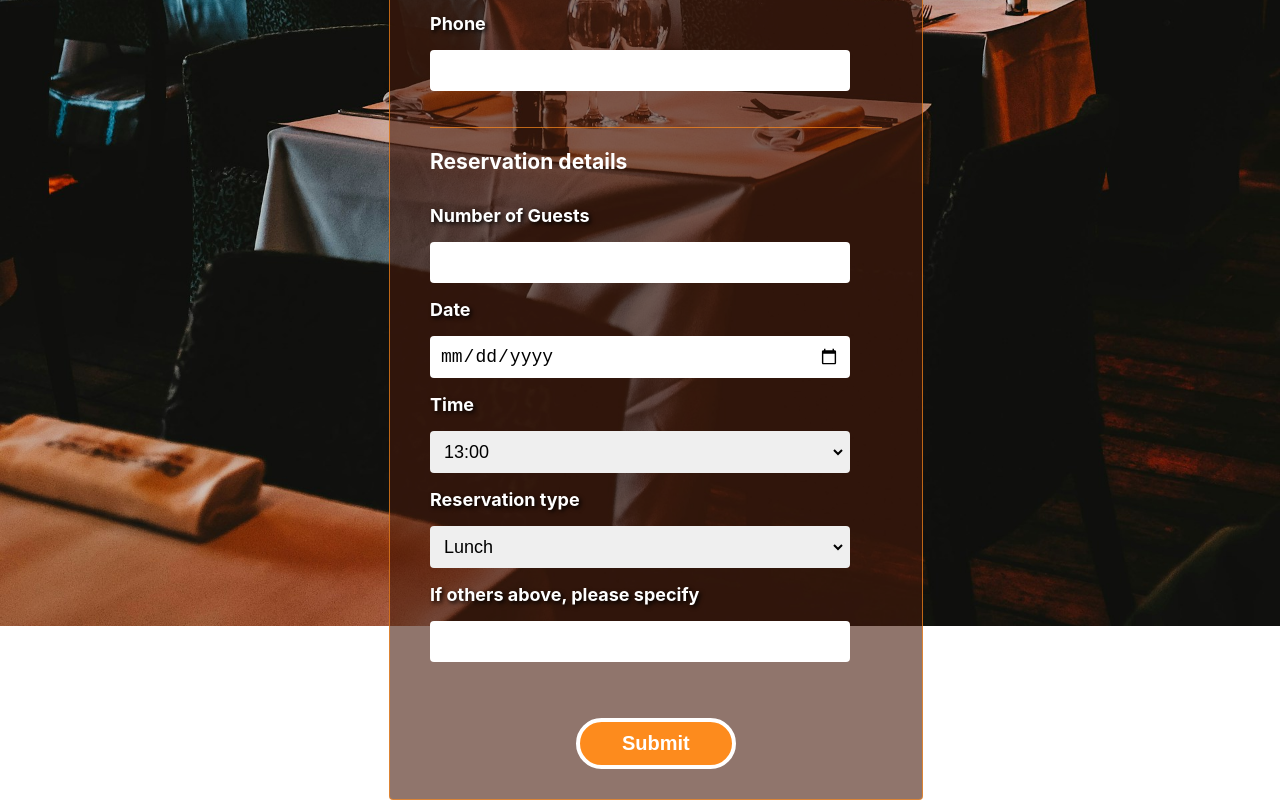
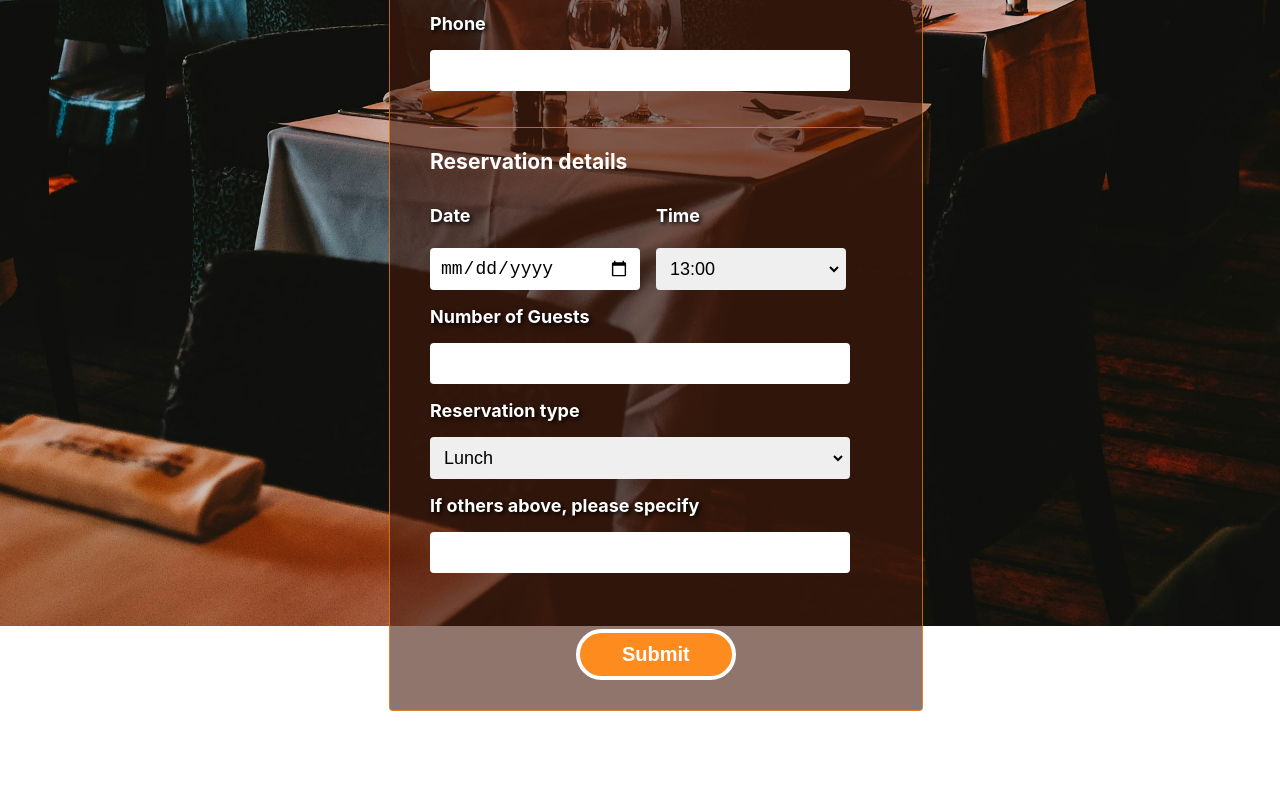
Before and after one commit to primasghar/Form, a React (Vite) app: page / in a window 1280 px wide. Shown: the part 734-1534 px from the top of the page. After the commit the page ends 1445 px from the top, so only its background shows below. Built offline with nearby package versions, Linux system fonts and the light colour scheme.

Commit message:
Added className for Inputs. Applied grid style to date and time and re-arranged it.

```diff
--- a/src/Form/Form.css
+++ b/src/Form/Form.css
@@ -38,7 +38,7 @@
     text-shadow: 2px 2px 4px #000000;
 }
 
-input, .optionVal{
+.inputs, .optionVal, .dateInput, .timeVal{
     font-size: 18px;
     font-weight: 500;
     border: 4px solid transparent;
@@ -47,11 +47,27 @@ input, .optionVal{
     margin: 6px 0;
 }
 
-input {
+.inputs {
     width: 400px;
 }
+
 .optionVal {
     width: 420px;
+}
+
+.dateTime {
+    display: grid;
+    grid-template-columns: 1fr 1fr;
+    grid-template-rows: 21px 1fr;
+    row-gap: 16px;
+}
+
+.dateInput {
+    grid-row: 2;
+}
+
+.dateInput, .timeVal {
+    width: 190px;
 }
 
 .button {
--- a/src/Form/Form.tsx
+++ b/src/Form/Form.tsx
@@ -9,36 +9,39 @@ const Form = () => {
                 <h3 className="subHeading">Personal details </h3>
                 <section className="sectionOne">
                     <label htmlFor="firstname" className="label">First Name</label>
-                    <input type="text" id="firstname"/>
+                    <input className="inputs" type="text" id="firstname"/>
 
                     <label htmlFor="lastname" className="label">Last Name</label>
-                    <input type="text" id="lastname"/>
+                    <input className="inputs" type="text" id="lastname"/>
 
                     <label htmlFor="email" className="label">Email</label>
-                    <input type="text" id="email"/>
+                    <input className="inputs" type="text" id="email"/>
 
                     <label htmlFor="phone" className="label">Phone</label>
-                    <input type="number" id="phone"/>
+                    <input className="inputs" type="number" id="phone"/>
                 </section>
 
                 <section className="sectionTwo">
                     <h3 className="subHeading">Reservation details </h3>
+
+                    <div className="dateTime">
+                        <label htmlFor="date" className="label">Date</label>
+                        <input className="dateInput" type="date" id="date" name="date" max="2024-12-31"/>
+
+                        <label htmlFor="time" className="label">Time</label>
+                        <select className="timeVal" name="time" id="time">
+                            <option value="13:00" className="timeVal">13:00</option>
+                            <option value="15:00" className="timeVal">15:00</option>
+                            <option value="19:00" className="timeVal">19:00</option>
+                            <option value="21:00" className="timeVal">21:00</option>
+                            <option value="23:00" className="timeVal">23:00</option>
+                        </select></div>
+
                     <div className="sectionTwoInputs">
 
                         <label htmlFor="totalGuests" className="label">Number of Guests</label>
-                        <input type="text" id="totalGuests"/>
+                        <input className="inputs" type="text" id="totalGuests"/>
 
-                        <label htmlFor="date" className="label">Date</label>
-                        <input type="date" id="date" name="date" max="2024-12-31"/>
-
-                        <label htmlFor="time" className="label">Time</label>
-                        <select className="optionVal" name="time" id="time">
-                            <option value="13:00" className="optionVal">13:00</option>
-                            <option value="15:00" className="optionVal">15:00</option>
-                            <option value="19:00" className="optionVal">19:00</option>
-                            <option value="21:00" className="optionVal">21:00</option>
-                            <option value="23:00" className="optionVal">23:00</option>
-                        </select>
 
                         <label htmlFor="type" className="label">Reservation type</label>
                         <select className="optionVal" name="type" id="type">
@@ -53,7 +56,7 @@ const Form = () => {
                         </select>
 
                         <label htmlFor="ifOthers" className="label">If others above, please specify</label>
-                        <input type="text" id="ifOthers" name="otherSpecify"/></div>
+                        <input className="inputs" type="text" id="ifOthers" name="otherSpecify"/></div>
                 </section>
                 <button className="button">Submit</button>
             </form>
```
